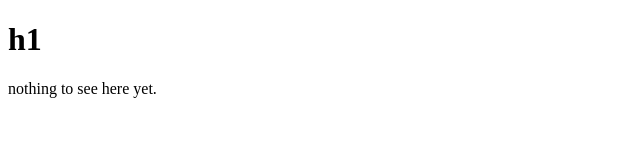
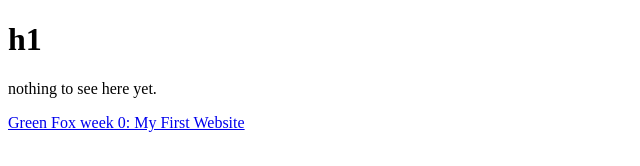
Before and after one commit to ntexs8/ntexs8.github.io, a plain HTML site: page index.html in a window 1280 px wide. Shown: the whole page, without its empty margins (0-640 px from the left). Drawn offline with Linux system fonts and the light colour scheme.

Commit message:
adding link to greenfox 0. homework

```diff
--- a/index.html
+++ b/index.html
@@ -11,5 +11,8 @@
 
     <p>nothing to see here yet.</p>
 
+    <a href="myFirstWebsite/index.html"> Green Fox week 0:  My First Website</a>
+
+
 </body>
 </html>
```
